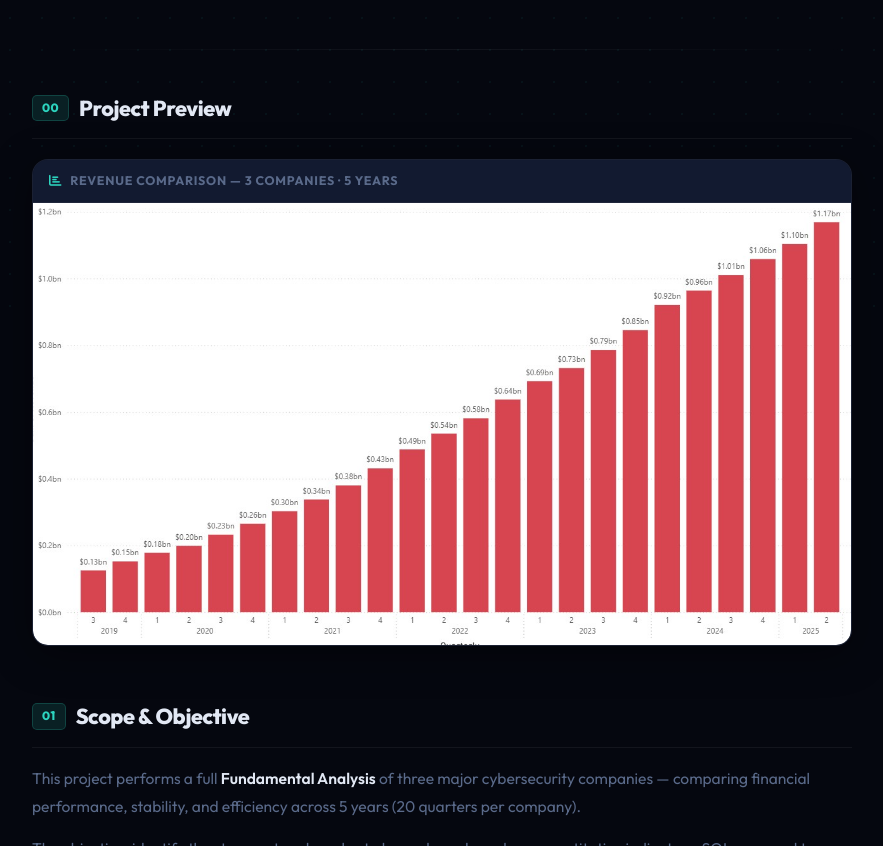
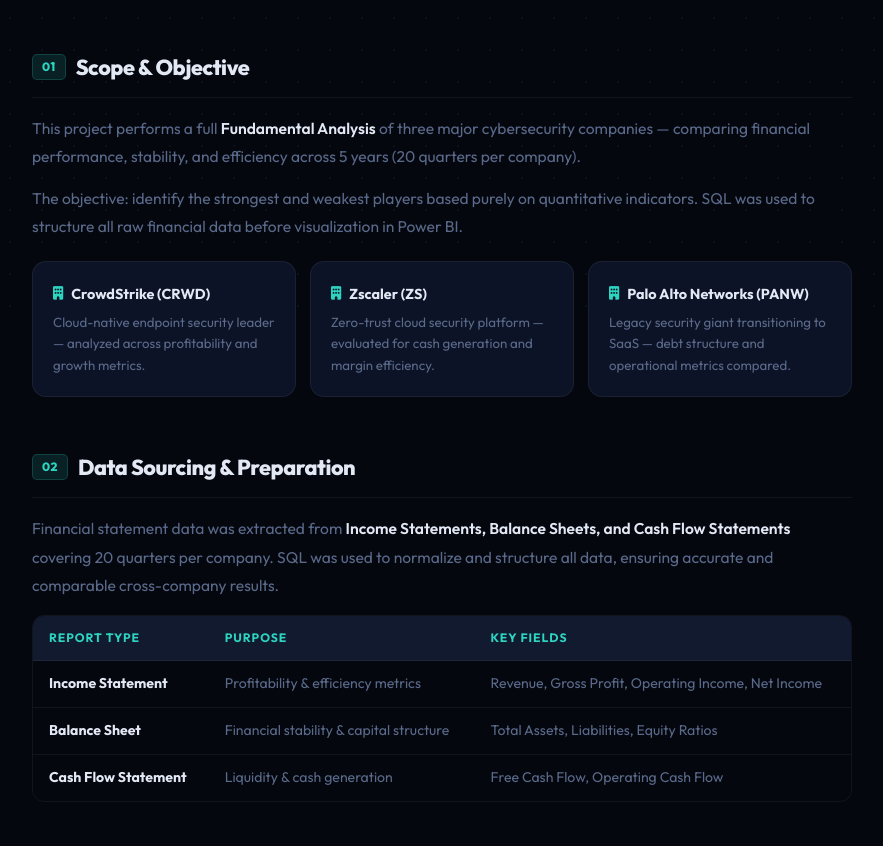
Before and after one commit to Bme360/data-analyst-portfolio, a plain HTML site: page project-2-fundamental.html in a window 1280 px wide. Shown: the part 478-1324 px from the top of the page, without its empty margins (198-1081 px from the left). Drawn offline with Linux system fonts and the light colour scheme.

Commit message:
Update project-2-fundamental.html

```diff
--- a/project-2-fundamental.html
+++ b/project-2-fundamental.html
@@ -400,19 +400,6 @@
     </div>
   </div>
 
-  <hr class="divider"/>
-
-  <!-- PROJECT PREVIEW IMAGE -->
-  <div class="proj-section rv">
-    <h2><span class="sec-num">00</span> Project Preview</h2>
-    <div class="embed-wrap">
-      <div class="embed-label"><i class="fas fa-chart-bar"></i> Revenue Comparison — 3 Companies · 5 Years</div>
-      <img src="https://raw.githubusercontent.com/Bme360/data-analyst-portfolio/main/images/crwd.revenue.jpg"
-           alt="SQL Database Optimization - CrowdStrike Revenue Chart"
-           style="width:100%;display:block;border-radius:0 0 14px 14px;" loading="lazy"/>
-    </div>
-  </div>
-
   <!-- SECTION 1: Scope -->
   <div class="proj-section rv">
     <h2><span class="sec-num">01</span> Scope & Objective</h2>
```
